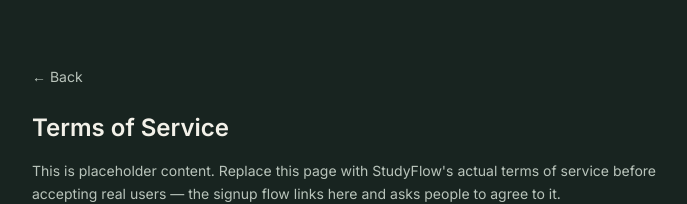
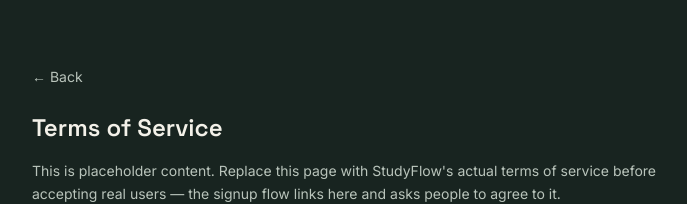
Before and after one commit to 7chapatti/Studyflow-Final, a Next.js app: page /terms in a window 1280 px wide. Shown: the top 204 px of the page, without its empty margins (296-983 px from the left). Built offline with nearby package versions, Linux system fonts and the light colour scheme; no server answers.

Commit message:
Change heading font from 'sora' to 'display'

```diff
--- a/src/app/terms/page.tsx
+++ b/src/app/terms/page.tsx
@@ -10,7 +10,7 @@ export default function TermsPage() {
       <Link href="/" className="text-sm text-muted hover:text-text transition-colors">
         ← Back
       </Link>
-      <h1 className="font-sora text-2xl font-semibold text-text mt-6 mb-4">
+      <h1 className="font-display text-2xl font-semibold text-text mt-6 mb-4">
         Terms of Service
       </h1>
       <p className="text-muted text-sm leading-relaxed mb-4">
```
